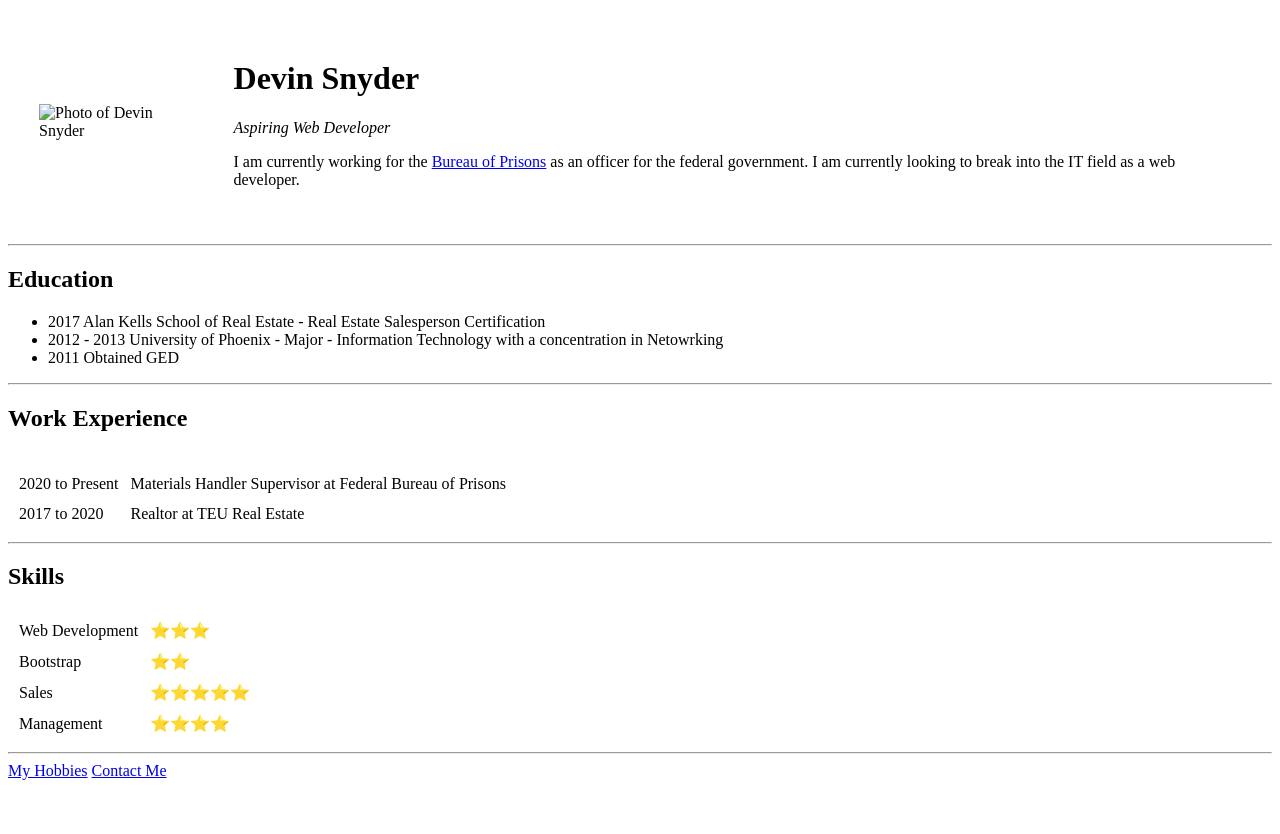
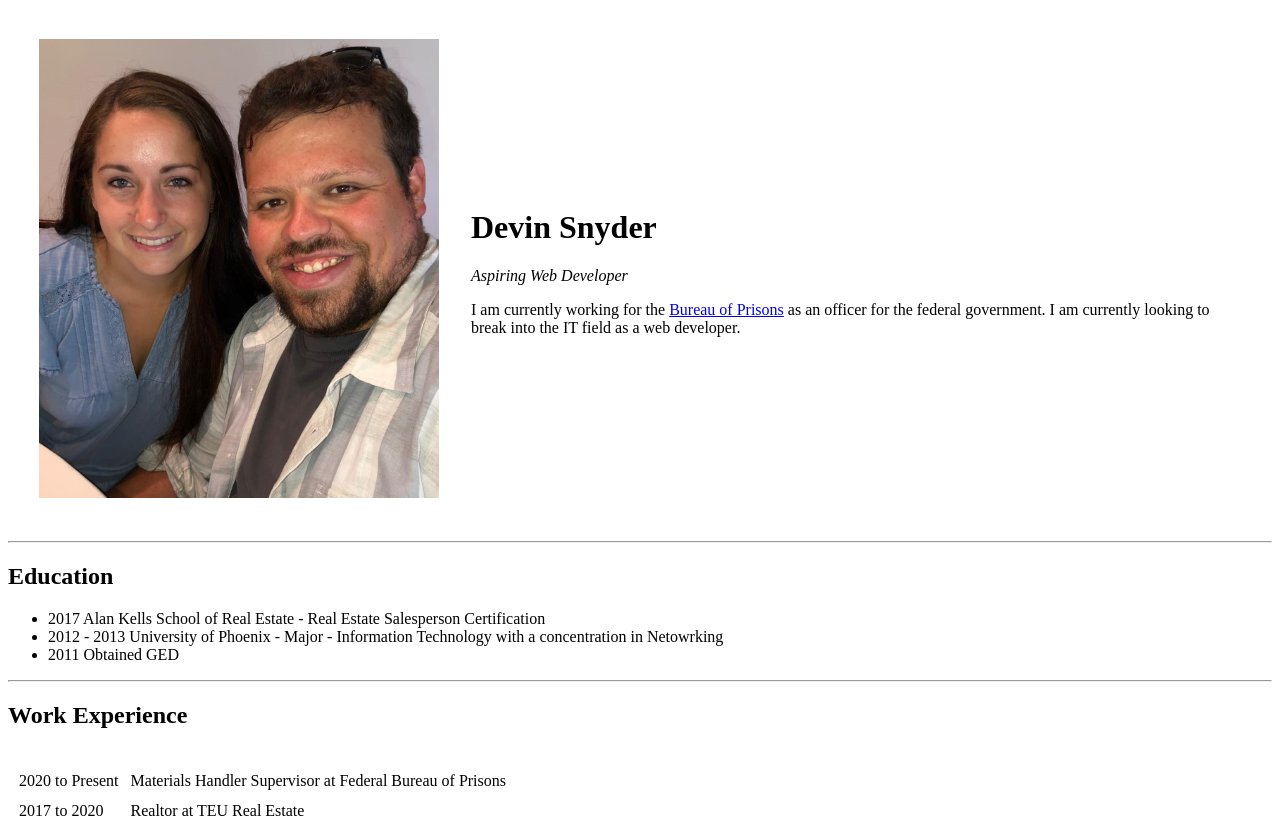
Before and after one commit to djmstr5391/CV, a plain HTML site: page index.html in a window 1280 px wide. Shown: the top 834 px of the page. Before the commit the page ends 800 px from the top, so only its background shows below. Drawn offline with Linux system fonts and the light colour scheme.

Commit message:
Update index.html

```diff
--- a/index.html
+++ b/index.html
@@ -6,7 +6,7 @@
 <body>
     <table cellspacing="30">
         <tr>
-            <td><img src="Devin Personal Site Photo.png" alt="Photo of Devin Snyder"></td>
+            <td><img src="images/Devin Personal Site Photo.png" alt="Photo of Devin Snyder"></td>
             <td><h1>Devin Snyder</h1>
                 <p><em>Aspiring Web Developer</em></p>
                 <p>I am currently working for the <a href="https://www.bop.gov/">Bureau of Prisons</a> as an officer for the federal government.  I am currently looking to break into the IT field as a web developer.</p></td>
```
